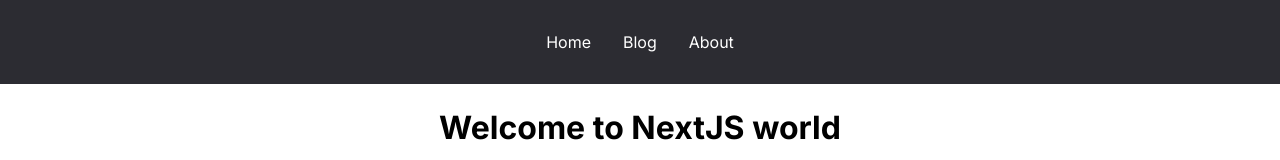
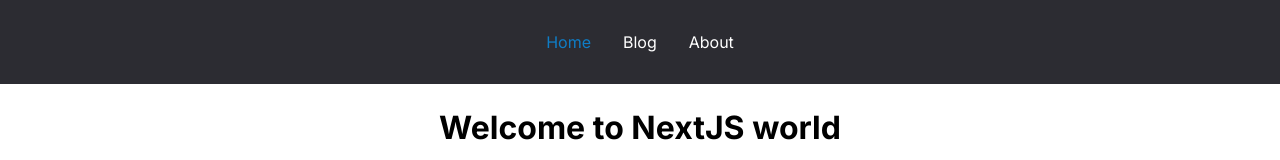
Before and after one commit to stofkam/test-next, a Next.js app in the folder mih/: page / in a window 1280 px wide. Shown: the top 160 px of the page. Built offline with nearby package versions, Linux system fonts and the light colour scheme.

Commit message:
Add navigation

```diff
--- /dev/null
+++ b/mih/components/Navigation.tsx
@@ -0,0 +1,33 @@
+"use client"
+import React from 'react'
+import Link from 'next/link'
+import { usePathname } from "next/navigation"
+
+
+type NavLink = {
+    label: string
+    href: string
+}
+
+type Props = {
+    navLinks: NavLink[]
+}
+
+const Navigation = ({ navLinks }: Props) => {
+    const pathname = usePathname()
+    return (
+        <>
+            {
+                navLinks.map((link) => {
+                    const isActive = pathname === link.href
+
+                    return (
+                        <Link href={link.href} key={link.label} className={isActive ? "active" : ""}>{link.label}</Link>
+                    )
+                })
+            }
+        </>
+    )
+}
+
+export default Navigation
--- a/mih/components/TheHeader.tsx
+++ b/mih/components/TheHeader.tsx
@@ -1,11 +1,16 @@
 import Link from "next/link";
+import Navigation from "./Navigation";
+
+const navItems = [
+    { label: "Home", href: "/" },
+    { label: "Blog", href: "/blog" },
+    { label: "About", href: "/about" },
+]
 
 const TheHeader = () => {
     return (
         <header>
-            <Link href="/">Home</Link>
-            <Link href="/blog">Blog</Link>
-            <Link href="/about">About</Link>
+            <Navigation navLinks={navItems} />
         </header>
     );
 };
```
